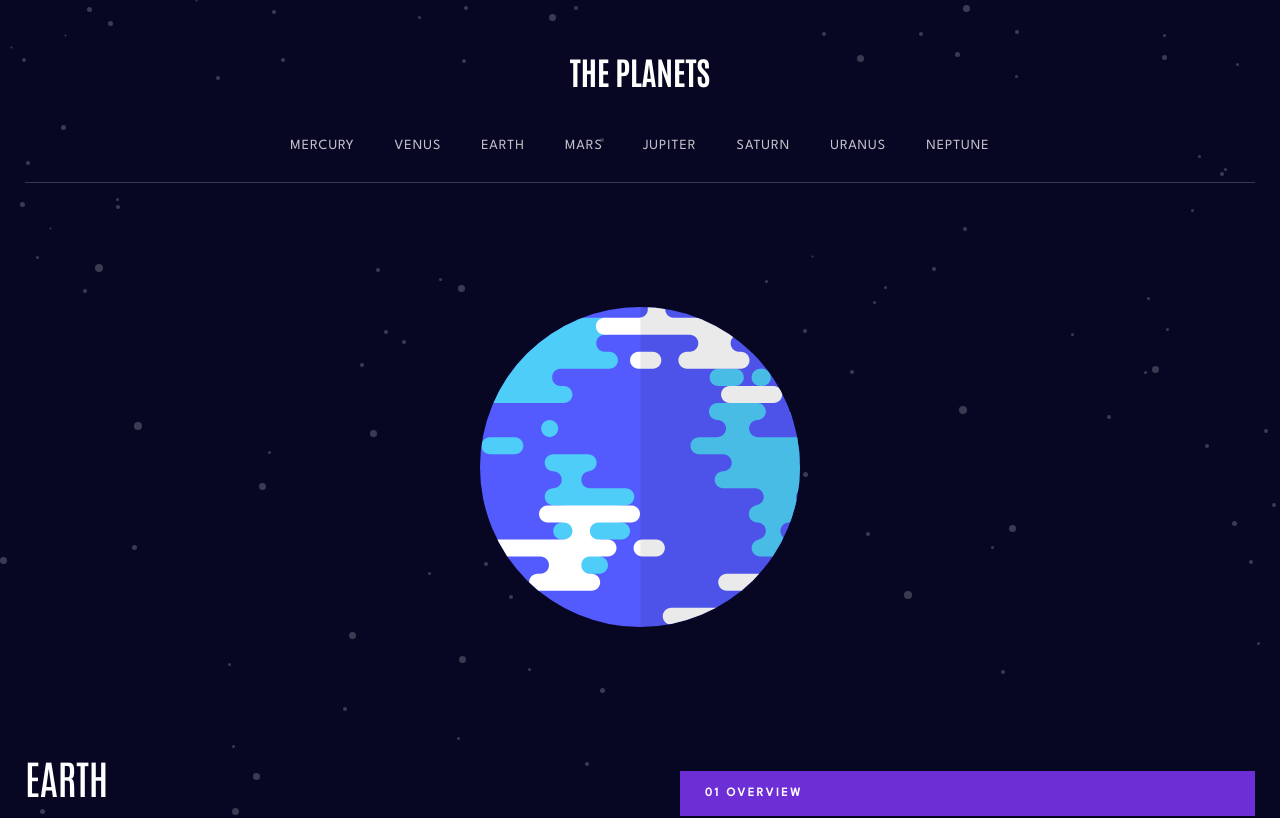
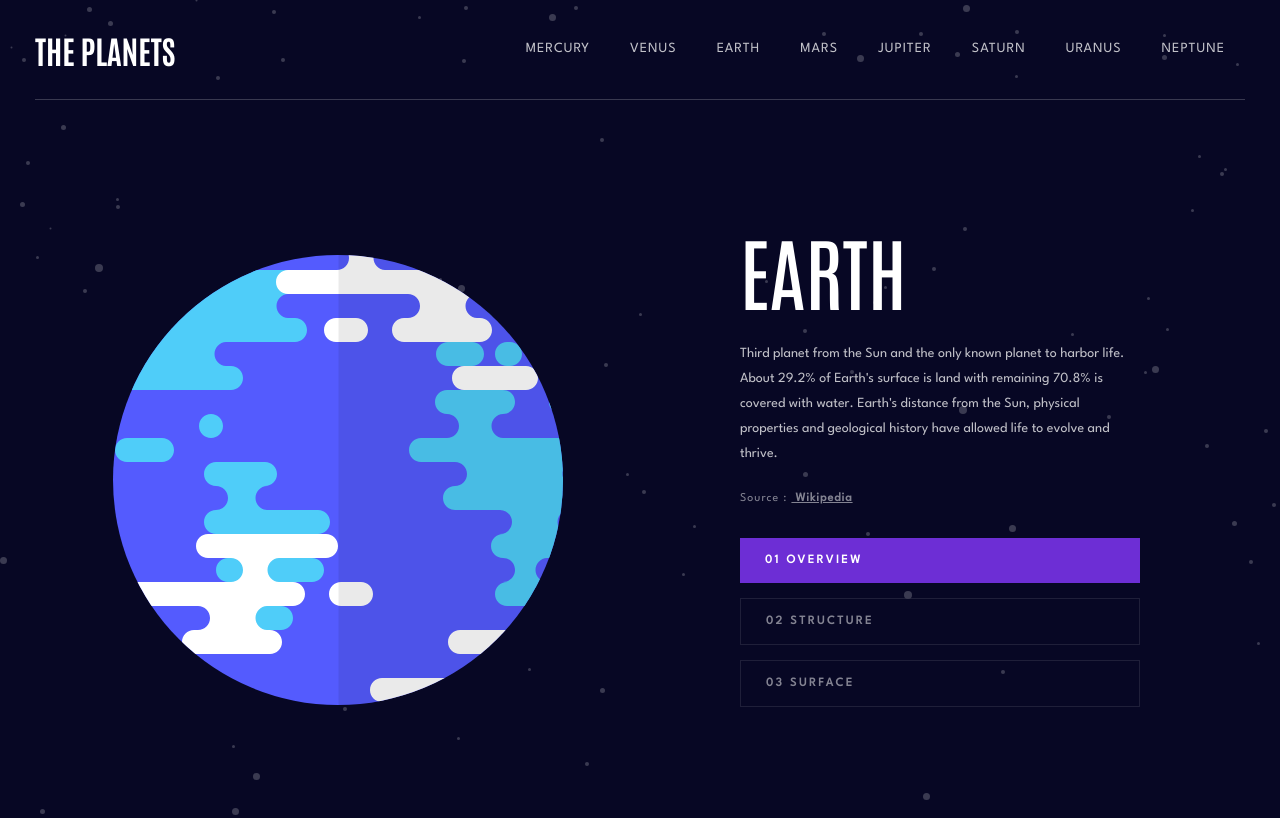
Before and after one commit to kalamarcin/planets-fact, a React (Create React App) app: page /earth in a window 1280 px wide. Shown: the top 818 px of the page. Built offline with nearby package versions, Linux system fonts and the light colour scheme.

Commit message:
desktop view

```diff
--- a/src/App.js
+++ b/src/App.js
@@ -59,7 +59,7 @@ const App = () => {
         <Navigation />
         <Navbar />
       </div>
-      <AnimatePresence exitBeforeEnter>
+      <AnimatePresence mode='wait'>
         <Routes key={location.pathname} location={location}>
           <Route path="/mobile" element={<Mobilenav />} />
           <Route path="/" element={<Home />} />
--- a/src/Components/Planet/Planet.scss
+++ b/src/Components/Planet/Planet.scss
@@ -110,7 +110,7 @@
         font-style: normal;
         font-weight: 400;
         font-size: 40px;
-        line-height: 52px;
+
       }
     }
 
@@ -331,4 +331,138 @@
     }
   }
 }
-@media (min-width: 1025px){}
+@media (min-width: 1025px){
+
+  .planet-grid {
+    margin-bottom: 70px;
+    margin-top: 80px;
+    display: grid;
+    align-items: center;
+    grid-template-columns: 1fr 1fr;
+    grid-template-rows: 1fr 1fr;
+    gap: 0px 0px;
+    grid-template-areas:
+      'img-wrapper box-title'
+      'img-wrapper planet-nav';
+
+    .planet-nav {
+      max-width: 400px;
+      margin-left: 100px;
+      margin-top: 0;
+      height: 100%;
+      grid-area: planet-nav;
+      display: flex;
+      justify-content: center;
+      flex-direction: column;
+      align-items: flex-start;
+      border-bottom: none;
+
+
+      button {
+
+        margin-bottom: 15px;
+        text-align: start;
+        width: 100%;
+        border: 1px solid #38384f;
+        padding: 10px 25px;
+        font-family: var(--font-spartan);
+        font-weight: 700;
+        font-size: 12px;
+        letter-spacing: 2.6px;
+        line-height: 25px;
+        cursor: pointer;
+        &:hover{
+          background: rgba(255, 255, 255, 0.205);
+          opacity: 1;
+
+        }
+        .hidden {
+          display: inline;
+        }
+      }
+
+    }
+    .img-wrapper {
+      grid-area: img-wrapper;
+      height: 600px;
+      display: flex;
+      align-items: center;
+      justify-content: center;
+
+      img {
+        width: 450px;
+      }
+      .inside-all {
+        width: 170px;
+        top: 200px;
+        left: 0px;
+        rotate: (0deg);
+      }
+      .inide-img {
+
+      }
+    }
+    .box-title {
+      max-width: 400px;
+      margin-left: 100px;
+      grid-area: box-title;
+      display: flex;
+      flex-direction: column;
+      .title {
+        display: flex;
+        justify-content: flex-start;
+        text-transform: uppercase;
+        margin-bottom: 20px;
+        h1{
+          font-size: 80px;
+        }
+      }
+
+      .desc {
+        display: inline;
+
+        h2 {
+          text-align: left;
+          font-size: 14px;
+        }
+
+        .source {
+          text-align: left;
+
+          span {
+          }
+        }
+      }
+    }
+  }
+  .stats-grid {
+    margin: 150px 100px;
+    display: grid;
+    grid-template-columns: 1fr 1fr 1fr 1fr;
+    grid-template-rows: 1fr;
+    grid-column-gap: 20px;
+    grid-row-gap: 10px;
+
+    .border-stats {
+      display: flex;
+
+      gap: 15px;
+      align-items: flex-start;
+      justify-content: center;
+      flex-direction: column;
+      padding: 20px 25px;
+      border: 1px solid #38384f;
+      h3 {
+        color: rgba($color: white, $alpha: 0.5);
+        font-family: var(--font-spartan);
+        font-style: normal;
+        font-weight: 700;
+        font-size: 10px;
+        letter-spacing: 2px;
+      }
+      p {
+        font-size: 24px;
+      }
+    }
+  }
+}
--- a/src/Components/navbar/Mobilenav.js
+++ b/src/Components/navbar/Mobilenav.js
@@ -15,15 +15,15 @@ const Mobilenav = () => {
   }
   const nextVariants = {
     hidden: {
-      x: '100vw',
+      x: 400,
     },
     visible: {
       x: 0,
-      transition: { duration: 0.6, stiffness: 120 },
+      transition: { duration: 0.5, stiffness: 120 },
     },
     exit: {
-      x: '100vw',
-      transition: { duration: 0.6, stiffness: 120 }
+      x: 400,
+      transition: { duration: 0.5, stiffness: 120 }
    },
   }
   return (
--- a/src/Components/navbar/Mobilenav.scss
+++ b/src/Components/navbar/Mobilenav.scss
@@ -2,7 +2,9 @@
   display: flex;
 
   ul {
+
     width: 100%;
+    margin-top: 10px;
 
     li {
       display: flex;
@@ -60,7 +62,7 @@
   }
 }
 
-@media screen and (min-width: 800px) {
+@media screen and (min-width: 768px) {
   .mobile {
     display: none;
   }
--- a/src/Components/navbar/Navigation.js
+++ b/src/Components/navbar/Navigation.js
@@ -1,6 +1,6 @@
 import { Link } from 'react-router-dom'
 import { data } from '../../data'
-import './Navigation.scss'
+import '../../styles/Header.scss'
 
 const Navigation = () => {
   return (
--- a/src/Components/navbar/Navigation.scss
+++ /dev/null
@@ -1,28 +0,0 @@
-.navigation-full {
-  display: none;
-}
-
-@media (min-width: 768px) {
-  .navigation-full {
-    display: flex;
-    align-items: center;
-    justify-content: center;
-    display: flex;
-    margin-bottom: 10px;
-    ul {
-      li {
-        display: inline;
-        padding: 0px 20px;
-
-        a {
-          font-family: var(--font-spartan);
-          opacity: 0.75;
-          font-size: 14px;
-          letter-spacing: 1px;
-          text-decoration: none;
-
-        }
-      }
-    }
-  }
-}
--- a/src/styles/App.scss
+++ b/src/styles/App.scss
@@ -1,8 +1,20 @@
 .app {
     margin: 25px;
-    height: 100%;
+
 }
 
 .home {
     font-size: 28px;
 }
+
+@media screen and (min-width: 768px) {
+ .app {
+    margin: 35px;
+ }
+}
+
+@media (min-width: 1025px){
+    .app {
+        margin-top: 0;
+    }
+}
--- a/src/styles/Header.scss
+++ b/src/styles/Header.scss
@@ -5,10 +5,34 @@
   padding-bottom: 20px;
   margin-bottom: 20px;
   border-bottom: 1px solid rgba($color: white, $alpha: 0.2);
+  .navigation-full {
+    display: none;
+  }
 }
 
 @media (min-width: 768px) {
   .header {
+    .navigation-full {
+      display: flex;
+      align-items: center;
+      justify-content: center;
+      display: flex;
+      margin-bottom: 10px;
+      ul {
+        li {
+          display: inline;
+          padding: 0px 20px;
+
+          a {
+            font-family: var(--font-spartan);
+            opacity: 0.75;
+            font-size: 14px;
+            letter-spacing: 1px;
+            text-decoration: none;
+          }
+        }
+      }
+    }
     display: block;
     .title {
       justify-content: center;
@@ -20,4 +44,23 @@
 }
 
 @media (min-width: 1025px) {
+  .header {
+    display: flex;
+    padding: 10px 0 10px 0;
+    height: 100px;
+    align-items: center;
+    margin-bottom: 0px;
+
+
+    .navigation-full {
+
+
+    }
+    .title {
+      justify-content: center;
+      align-items: center;
+      display: flex;
+      margin: 0;
+    }
+  }
 }
```
Also changed, not shown: src/Components/Animation/Animation.js (deleted, +0 -35 lines), src/Components/Planet/Planet.js (+14 -3 lines), src/styles/global.scss (+8 -0 lines).
